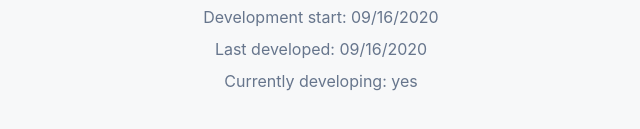
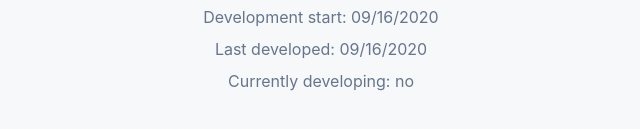
Before and after one commit to ribkix/getreliance, a plain HTML site: page development.html in a window 1280 px wide. Shown: the part 211-340 px from the top of the page, 319-959 px from the left. Drawn offline with Linux system fonts and the light colour scheme; files that its build step writes are made by us from their sources.

Commit message:
Update development.html

```diff
--- a/development.html
+++ b/development.html
@@ -37,7 +37,7 @@
               <p class="empty-title h5">Development</p>
               <p class="empty-subtitle">Development start: 09/16/2020</p>
               <p class="empty-subtitle">Last developed: 09/16/2020</p>
-              <p class="empty-subtitle">Currently developing: yes</p>
+              <p class="empty-subtitle">Currently developing: no</p>
             </div>
         </main>
     </body>
```
